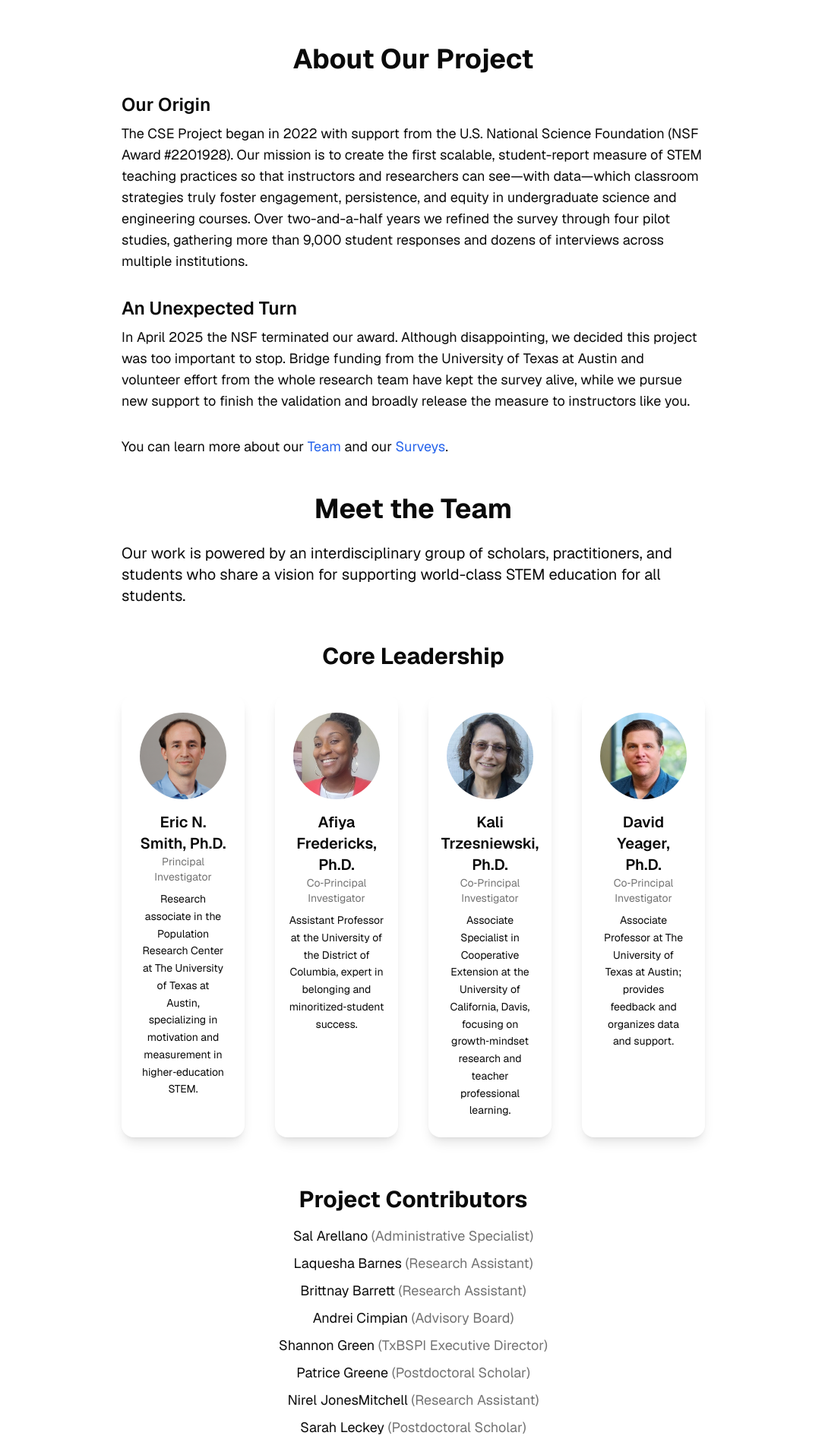
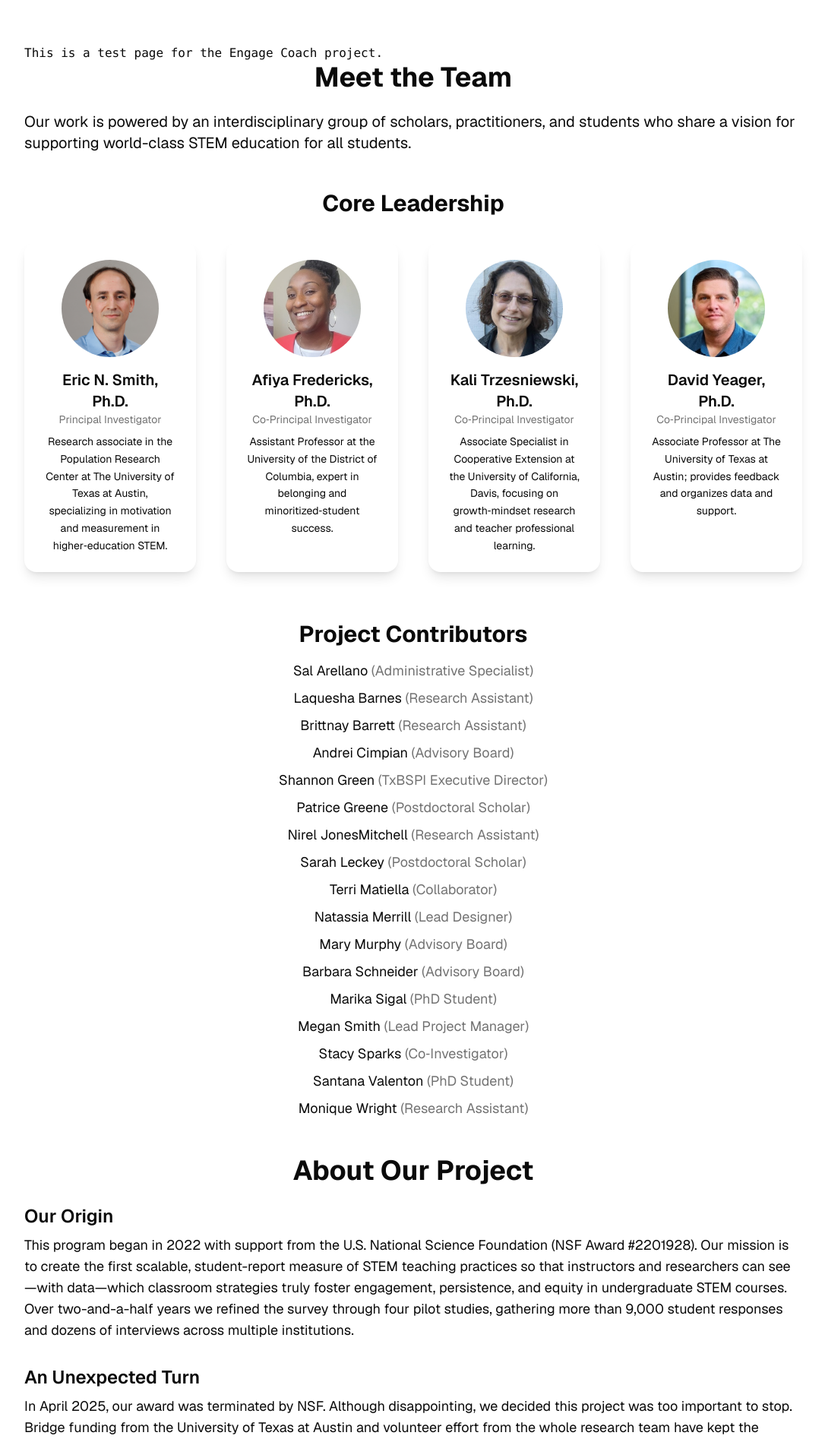
Before and after one commit to TheQuerySmith/engage-coach, a Next.js app: page /about in a window 1280 px wide. Shown: the part 102-2000 px from the top of the page at 76% size, without its empty margins (96-1182 px from the left). Built offline with nearby package versions, Linux system fonts and the light colour scheme; no server answers.

Commit message:
fix(ui): Rearrange about page

```diff
--- a/app/(public-pages)/about/page.tsx
+++ b/app/(public-pages)/about/page.tsx
@@ -50,34 +50,10 @@ export default function AboutPage() {
 
   return (
     <div className="min-h-3/4 bg-background text-foreground flex items-center justify-center py-10 px-4">
-      <div className="max-w-3xl">
-        <h1 className="text-4xl font-bold mb-6 text-center">About Our Project</h1>
-        <section className="mb-8">
-          <h2 className="text-2xl font-semibold mb-2">Our Origin</h2>
-          <p className="text-lg mb-4">
-            The CSE Project began in 2022 with support from the U.S. National Science Foundation (NSF Award #2201928). Our mission is to create the first scalable, student-report measure of STEM teaching practices so that instructors and researchers can see—with data—which classroom strategies truly foster engagement, persistence, and equity in undergraduate science and engineering courses. Over two-and-a-half years we refined the survey through four pilot studies, gathering more than 9,000 student responses and dozens of interviews across multiple institutions.
-          </p>
-        </section>
-        <section className="mb-8">
-          <h2 className="text-2xl font-semibold mb-2">An Unexpected Turn</h2>
-          <p className="text-lg mb-4">
-            In April 2025 the NSF terminated our award. Although disappointing, we decided this project was too important to stop. Bridge funding from the University of Texas at Austin and volunteer effort from the whole research team have kept the survey alive, while we pursue new support to finish the validation and broadly release the measure to instructors like you.
-          </p>
-        </section>
-        <section>
-          <p className="text-lg">
-            You can learn more about our{" "}
-            <a href="/team" className="text-blue-600 hover:underline" target="_blank" rel="noreferrer">
-              Team
-            </a>{" "}
-            and our{" "}
-            <a href="/surveys" className="text-blue-600 hover:underline" target="_blank" rel="noreferrer">
-              Surveys
-            </a>.
-          </p>
-        </section>
+      <div className="max-w-5xl">
+        <code>This is a test page for the Engage Coach project.</code>
 
-        <h2 className="text-4xl font-bold mt-12 mb-6 text-center">Meet the Team</h2>
+      <h2 className="text-4xl font-bold mb-6 text-center">Meet the Team</h2>
                 <p className="text-xl mb-12">
                   Our work is powered by an interdisciplinary group of scholars, practitioners, and students who share a vision for supporting world-class STEM education for all students.
                 </p>
@@ -117,6 +93,22 @@ export default function AboutPage() {
                     ))}
                   </ul>
                 </section>
+          <h1 className="text-4xl font-bold mt-12 mb-6 text-center">About Our Project</h1>
+        <section className="mb-8">
+          <h2 className="text-2xl font-semibold mb-2">Our Origin</h2>
+          <p className="text-lg mb-4">
+            This program began in 2022 with support from the U.S. National Science Foundation (NSF Award #2201928). Our mission is to create the first scalable, student-report measure of STEM teaching practices so that instructors and researchers can see—with data—which classroom strategies truly foster engagement, persistence, and equity in undergraduate STEM courses. Over two-and-a-half years we refined the survey through four pilot studies, gathering more than 9,000 student responses and dozens of interviews across multiple institutions.
+          </p>
+        </section>
+        <section className="mb-8">
+          <h2 className="text-2xl font-semibold mb-2">An Unexpected Turn</h2>
+          <p className="text-lg mb-4">
+            In April 2025, our award was terminated by NSF. Although disappointing, we decided this project was too important to stop. Bridge funding from the University of Texas at Austin and volunteer effort from the whole research team have kept the survey alive, while we pursue new support to finish the validation and broadly release the measure to instructors like you.
+          </p>
+        </section>
+
+
+
 
         <h2 className="text-4xl font-bold mt-12 mb-6 text-center">About The Surveys</h2>
         <p>We will put more information here shortly</p>
```
